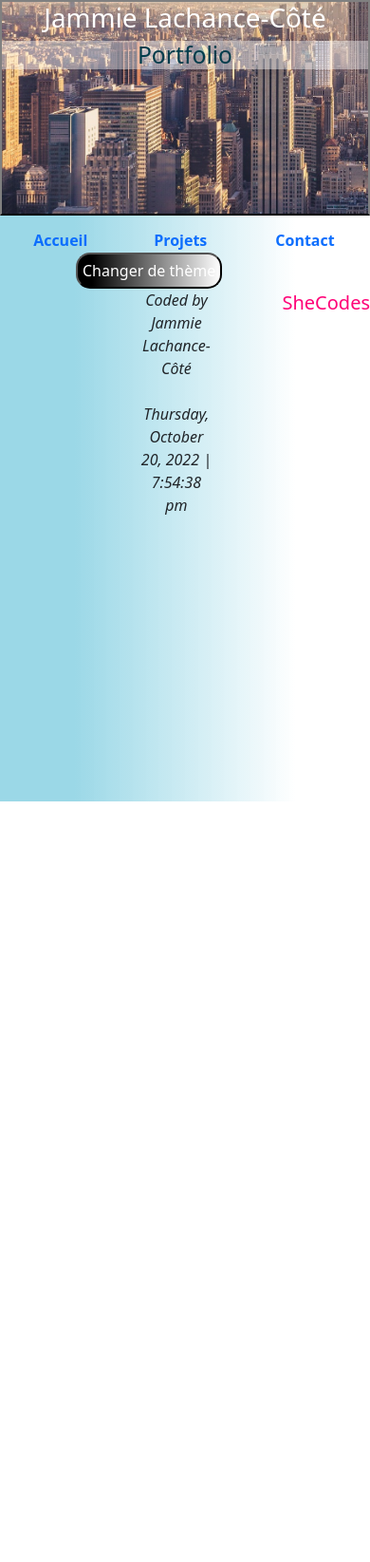
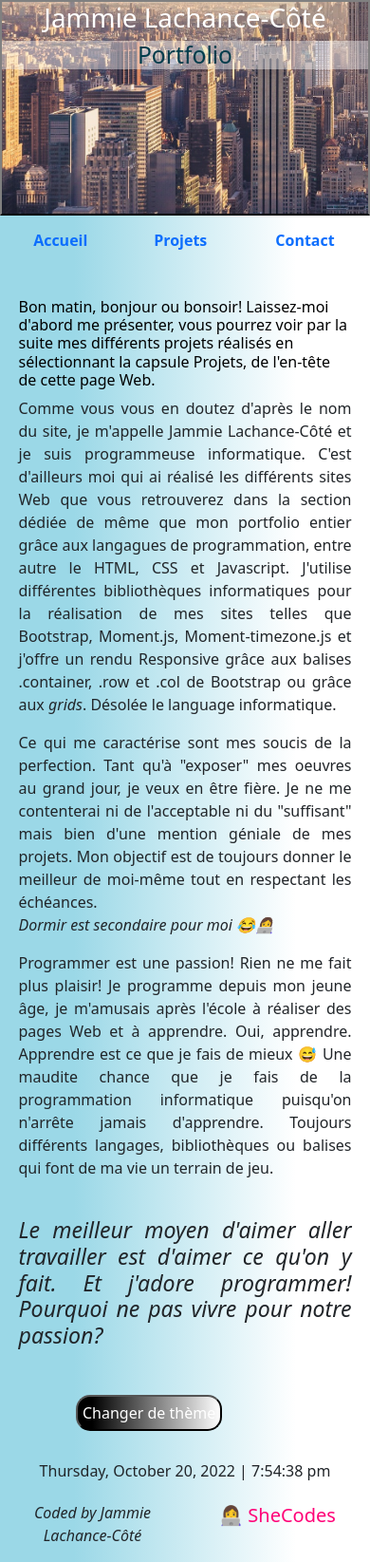
Before and after one commit to QueenJammie/portfolio2022, a plain HTML site: page index.html in a window 390 px wide. Shown: the whole page at 95% size. Before the commit the page ends 844 px from the top, so only its background shows below. Drawn offline with nearby package versions, Linux system fonts and the light colour scheme.

Commit message:
Add content to the contact and index page', and also add a few responsive feature

```diff
--- a/index.html
+++ b/index.html
@@ -20,41 +20,46 @@
         <div class="menu">
             <table>
                 <tr>
-                    <td>
+                    <th>
                         <a href="index.html" class="a1">Accueil</a>
-                    </td>
-                    <td>
+                    </th>
+                    <th>
                         <a href="project.html" class="a2">Projets</a>
-                    </td>
-                    <td>
+                    </th>
+                    <th>
                         <a href="contact.html" class="a3">Contact</a>
-                    </td>
+                    </th>
                 </tr>
             </table>
         </div>
-        <!--
-        <select name="city" id="cities">
-            <option value="">Sélectionnez une ville</option>
-            <option value="sherbrooke">Sherbrooke</option>
-            <option value="montreal">Montréal</option>
-            <option value="hollywood">Hollywood</option>
-            <option value="paris">Paris</option>
-            <option value="martinville">Martinville</option>
-        </select>
-        -->
+        <div class="presentation">
+            <h1>Bon matin, bonjour ou bonsoir! Laissez-moi d'abord me présenter, vous pourrez voir par la suite mes différents projets réalisés
+en sélectionnant la capsule Projets, de l'en-tête de cette page Web.</h1>
+            <p>Comme vous vous en doutez d'après le nom du site, je m'appelle Jammie
+Lachance-Côté et je suis programmeuse informatique. C'est d'ailleurs moi qui ai réalisé les différents sites Web que vous retrouverez dans la
+section dédiée de même que mon portfolio entier grâce aux langagues de programmation, entre autre le HTML, CSS et Javascript. J'utilise différentes
+bibliothèques informatiques pour la réalisation de mes sites telles que Bootstrap, Moment.js, Moment-timezone.js et j'offre un rendu Responsive
+grâce aux balises .container, .row et .col de Bootstrap ou grâce aux <i>grids</i>. Désolée le language informatique.</p>
+            <p>Ce qui me caractérise sont mes soucis de la perfection. Tant qu'à "exposer" mes oeuvres au grand jour, je veux en être fière. Je
+ne me contenterai ni de l'acceptable ni du "suffisant" mais bien d'une mention géniale de mes projets. Mon objectif est de toujours donner le
+meilleur de moi-même tout en respectant les échéances.<br /><i>Dormir est secondaire pour moi 😂👩‍💻</i></p>
+            <p>Programmer est une passion! Rien ne me fait plus plaisir! Je programme depuis mon jeune âge, je m'amusais après l'école à
+réaliser des pages Web et à apprendre. Oui, apprendre. Apprendre est ce que je fais de mieux 😅 Une maudite chance que je fais de la programmation
+informatique puisqu'on n'arrête jamais d'apprendre. Toujours différents langages, bibliothèques ou balises qui font de ma vie un terrain de jeu.</p><br />
+            <h3><i>Le meilleur moyen d'aimer aller travailler est d'aimer ce qu'on y fait. Et j'adore programmer! Pourquoi ne pas vivre pour notre
+passion? </i></h3>
+        </div>
     </main>
     <button class="themeButton">Changer de thème</button>
+    <span id="date"></span>
     <footer>
-        <p></p>
-        <p></p>
-        <p class="codedBy italic">
-            Coded by Jammie Lachance-Côté<br /><br />
-            <span id="date"></span>
-        </p>
-        <p></p>
-        <a href="https://www.shecodes.io/" target="_blank" class="pink">SheCodes</a>
+        <div class="boxes">
+            <p class="codedBy italic">
+                Coded by Jammie Lachance-Côté<br />
+            </p>
+            <a href="https://www.shecodes.io/" target="_blank" class="pink">👩‍💻 SheCodes</a>
+        </div>
     </footer>
-
     <script src="src/index.js"></script>
 </body>
 </html>
--- a/style/contact.css
+++ b/style/contact.css
@@ -13,3 +13,108 @@ header {
     border-bottom: 2px solid #000;
     margin-bottom: 13px;
 }
+
+.menu a {
+    text-decoration: none;
+    font-weight: bold;
+    padding: 5px;
+    border-radius: 15px;
+}
+
+th,
+td {
+    text-align: center;
+}
+
+h1,
+h2 {
+    text-align: center;
+}
+
+h1 {
+    color: #fff;
+}
+
+header h2 {
+    color: #003c4b;
+    background-color: rgba(255, 255, 255, 0.4);
+}
+
+.contact {
+    margin-bottom: 50px;
+}
+
+.contact legend {
+    text-align: center;
+    margin-top: 20px;
+}
+
+table {
+    width: 100%;
+}
+
+.reachMe {
+    margin: 0 auto;
+    text-align: left;
+    max-width: 500px;
+}
+
+.reachMe td {
+    font-style: italic;
+}
+
+.reachMe a {
+    text-decoration: none;
+}
+
+button.button {
+    border-radius: 25px;
+    padding: 8px;
+}
+
+button.themeButton {
+    padding: 5px;
+    border-radius: 15px;
+    margin-left: 80px;
+    margin-bottom: 30px;
+    background: linear-gradient(to right, #000 10%, #fff);
+    color: #fff;
+    transition: all 800ms ease-in-out;
+}
+
+#date {
+    display: block;
+    margin: 0 auto 20px;
+    text-align: center;
+}
+
+.boxes {
+    display: grid;
+    grid-template-columns: 1fr 1fr;
+    text-align: center;
+}
+
+@media (max-width: 1250px) {
+    button.button {
+        display: block;
+        margin: 0 auto;
+        border-radius: 25px;
+        padding: 8px;
+    }
+}
+
+.pink {
+    color: #ff0077;
+    font-size: 20px;
+    text-decoration: none;
+}
+
+.pink:hover {
+    color: #8c081e
+}
+
+.maps {
+    border-radius: 15px;
+    width: 40%;
+    aspect-ratio: 21/9;
+}
--- a/style/index.css
+++ b/style/index.css
@@ -23,9 +23,10 @@ button.themeButton {
     padding: 5px;
     border-radius: 15px;
     margin-left: 80px;
+    margin-bottom: 30px;
     background: linear-gradient(to right, #000 10%, #fff);
     color: #fff;
-    transition: all 150ms ease-in-out;
+    transition: all 800ms ease-in-out;
 }
 
 button.themeButton:hover {
@@ -45,6 +46,12 @@ h1 {
     color: #fff;
 }
 
+.presentation h1 {
+    font-size: 16px;
+    color: #000;
+    text-align: left;
+}
+
 h2 {
     color: #003c4b;
     background-color: rgba(255, 255, 255, 0.4);
@@ -59,14 +66,20 @@ table {
     width: 100%;
 }
 
-td {
+td,
+th {
     text-align: center;
 }
 
-footer {
-    display: grid;
-    grid-template-columns: 1fr 1fr 1fr 1fr 1fr;
+.presentation {
+    text-align: justify;
+    margin-left: 5%;
+    margin-right: 5%;
+    margin-top: 3em;
+    margin-bottom: 3em;
 }
+
+
 
 .menu a {
     text-decoration: none;
@@ -93,3 +106,15 @@ footer {
 .italic {
     font-style: italic;
 }
+
+.boxes {
+    display: grid;
+    grid-template-columns: 1fr 1fr;
+    text-align: center;
+}
+
+#date {
+    display: block;
+    margin: 0 auto 20px;
+    text-align: center;
+}
```
Also changed, not shown: contact.html (+69 -16 lines), project.html (+6 -12 lines), style/project.css (+1 -6 lines).
